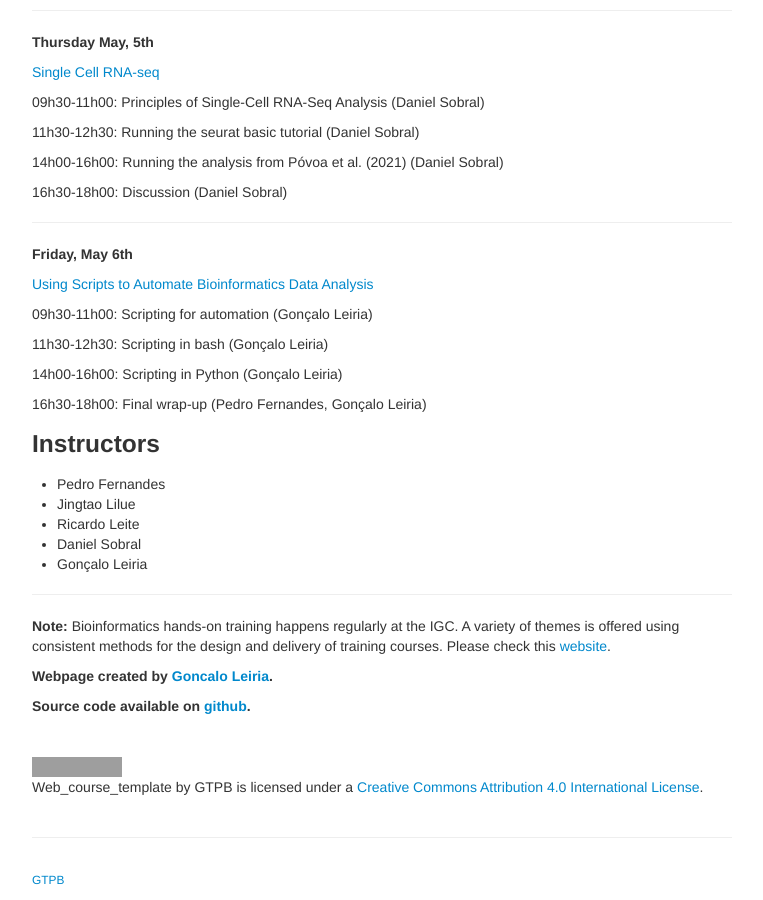
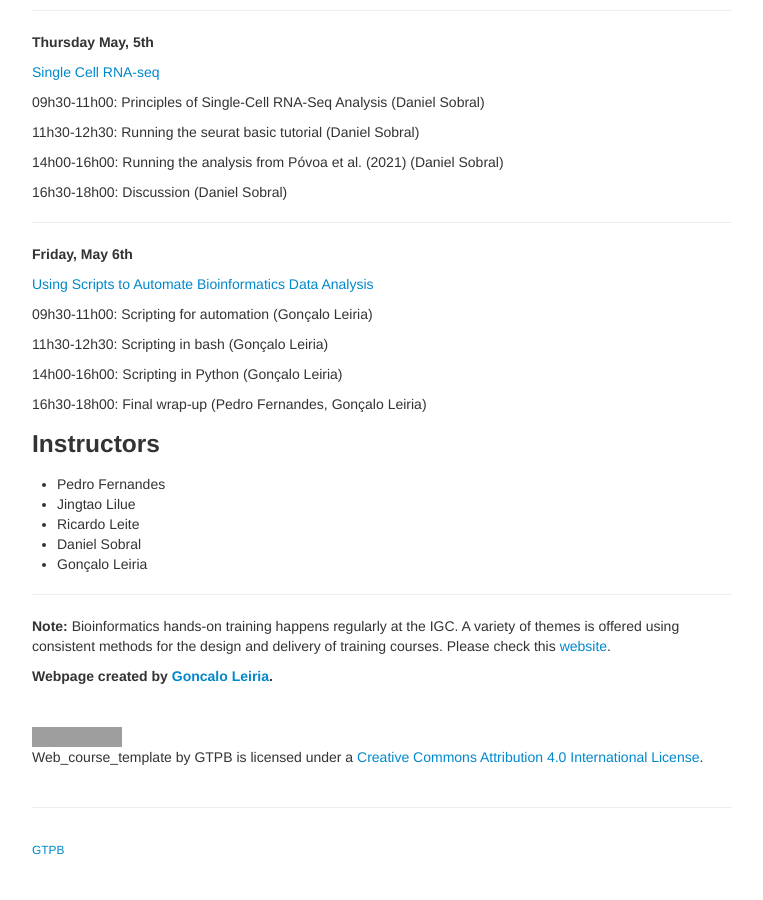
Before and after one commit to GTPB/IBB21, a Jekyll site: the page built from index.md, in a window 1280 px wide and 900 px high, scrolled down 1434 px. Shown: the whole window, without its empty margins (258-1021 px from the left). Built offline with Jekyll 4.4.1, drawn with Linux system fonts in a browser that asks for light colours; after the commit the page ends 2304 px from its top, so only the background shows below that; grey boxes are pictures that could not be loaded.

Commit message:
deleted link to github dev

```diff
--- a/index.md
+++ b/index.md
@@ -139,8 +139,6 @@ A variety of themes is offered using consistent methods for the design and deliv
 
 **Webpage created by [Goncalo Leiria](https://twitter.com/GndLeiria).**
 
-**Source code available on [github](https://github.com/GTPB/Web_course_template).**
-
 <br/>
 
 <a rel="license" href="http://creativecommons.org/licenses/by/4.0/"><img alt="Creative Commons License" style="border-width:0" src="https://i.creativecommons.org/l/by/4.0/88x31.png" /></a><br /><span xmlns:dct="http://purl.org/dc/terms/" property="dct:title">Web_course_template</span> by <span xmlns:cc="http://creativecommons.org/ns#" property="cc:attributionName">GTPB</span> is licensed under a <a rel="license" href="http://creativecommons.org/licenses/by/4.0/">Creative Commons Attribution 4.0 International License</a>.
```
Also changed, not shown: 1 other file.
